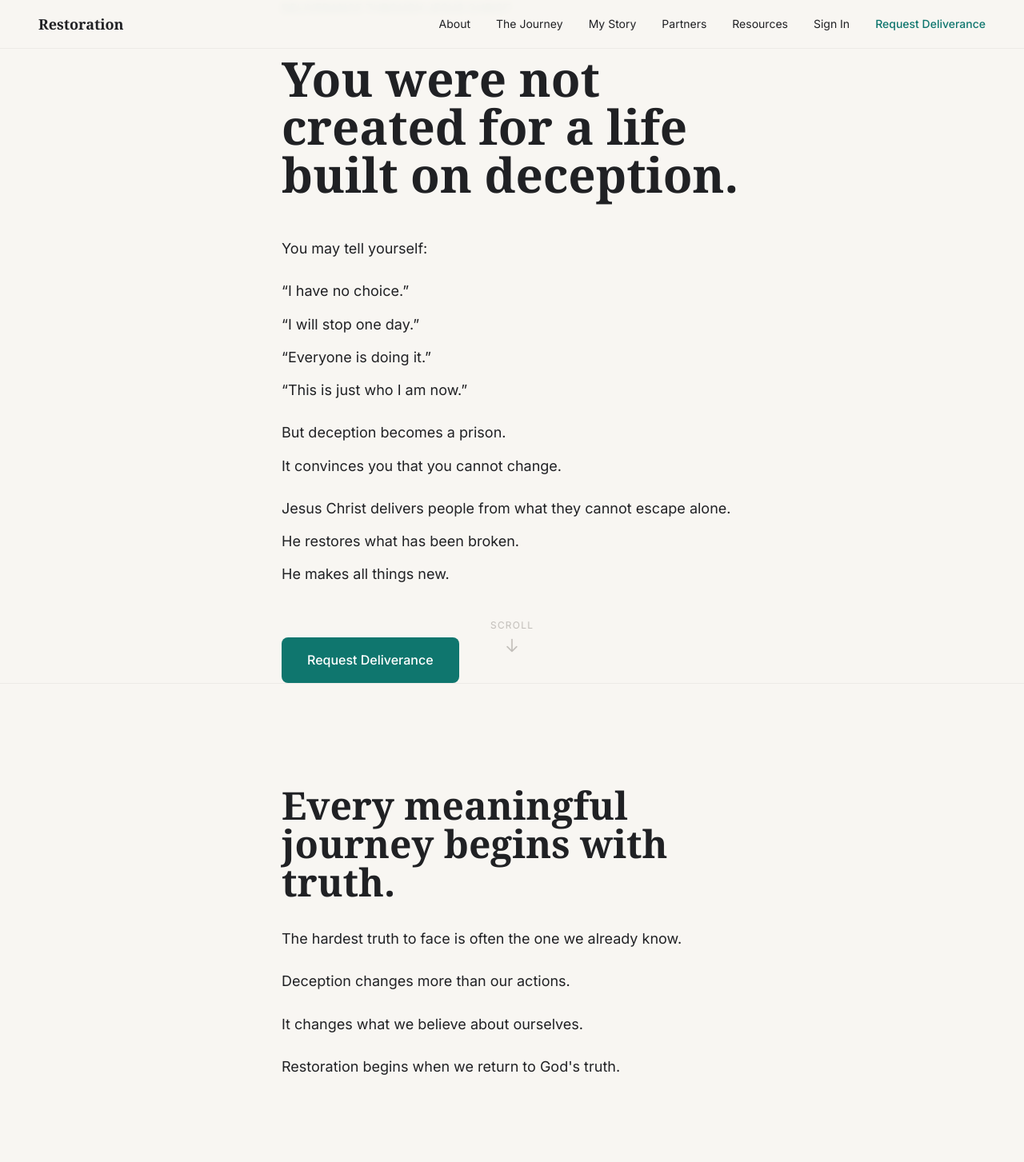
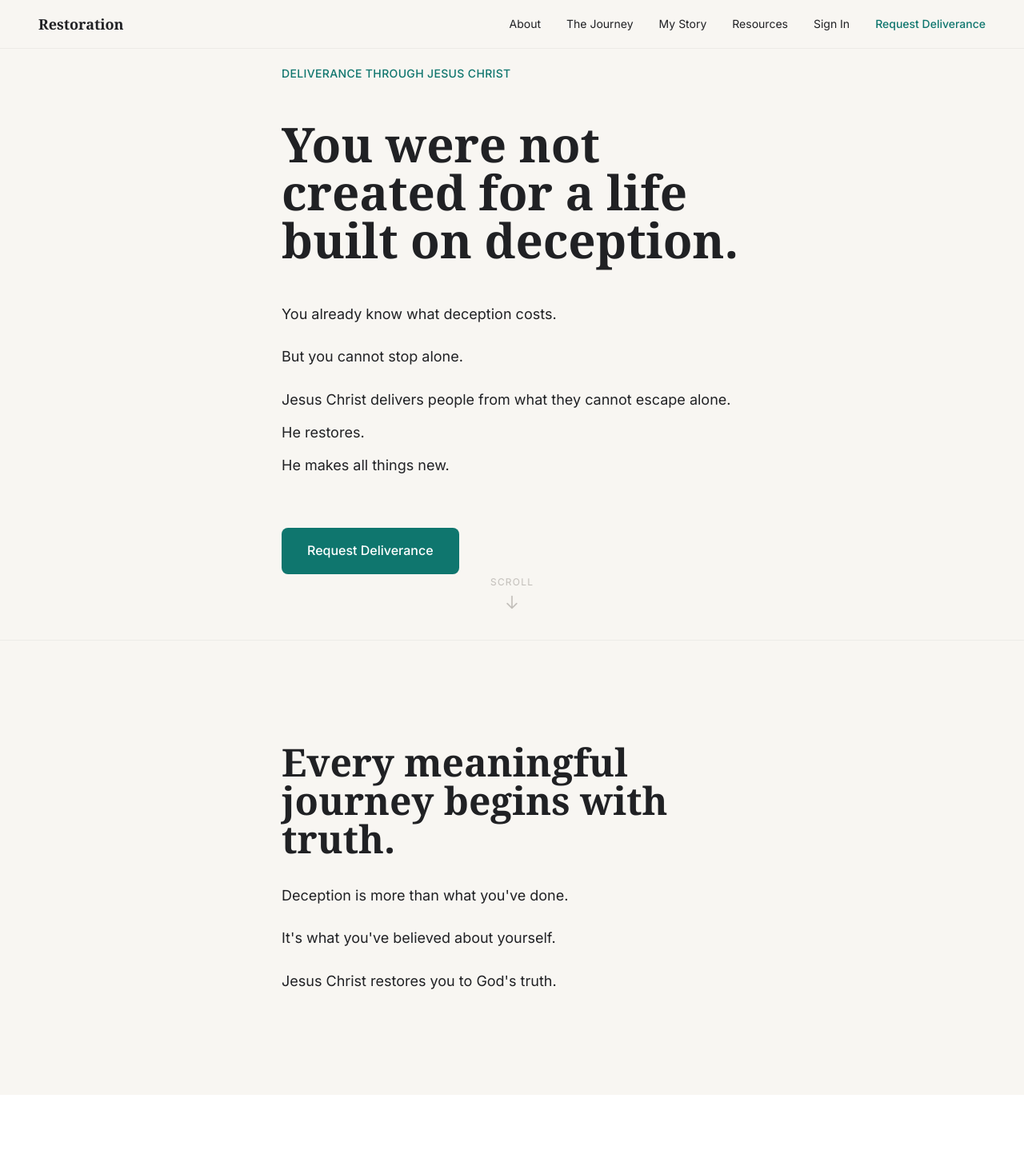
Before and after one commit to whoisjimilitan/restoration-community, a Next.js app in the folder apps/web/: page / in a window 1280 px wide. Shown: the top 1453 px of the page at 80% size. Built offline with nearby package versions, Linux system fonts and the light colour scheme; a web font is replaced by a local one.

Commit message:
refactor: Tighten copy, center Jesus Christ, remove Partners section - layout breathes with power

```diff
--- a/apps/web/src/app/components/landing/CommunitySection.tsx
+++ b/apps/web/src/app/components/landing/CommunitySection.tsx
@@ -24,28 +24,13 @@ export default function CommunitySection() {
               Restoration was never meant to happen alone.
             </p>
             <p>
-              Mentors.
-            </p>
-            <p>
-              Prayer.
-            </p>
-            <p>
-              Scripture.
-            </p>
-            <p>
-              Honest conversations.
-            </p>
-            <p>
-              Faithful encouragement.
-            </p>
-            <p>
-              Real relationships.
+              Mentors. Prayer. Scripture.
             </p>
             <p>
               Not because community replaces Christ.
             </p>
             <p>
-              Because Christ often restores people through His people.
+              Because Christ restores people through His people.
             </p>
           </div>
 
--- a/apps/web/src/app/components/landing/HeroSection.tsx
+++ b/apps/web/src/app/components/landing/HeroSection.tsx
@@ -46,31 +46,16 @@ export default function HeroSection() {
             style={{ transitionDelay: '360ms' }}
           >
             <p className="text-lg text-rc-text leading-relaxed">
-              You may tell yourself:
+              You already know what deception costs.
             </p>
             <p className="text-lg text-rc-text leading-relaxed mt-6">
-              &ldquo;I have no choice.&rdquo;
-            </p>
-            <p className="text-lg text-rc-text leading-relaxed mt-3">
-              &ldquo;I will stop one day.&rdquo;
-            </p>
-            <p className="text-lg text-rc-text leading-relaxed mt-3">
-              &ldquo;Everyone is doing it.&rdquo;
-            </p>
-            <p className="text-lg text-rc-text leading-relaxed mt-3">
-              &ldquo;This is just who I am now.&rdquo;
-            </p>
-            <p className="text-lg text-rc-text leading-relaxed mt-6">
-              But deception becomes a prison.
-            </p>
-            <p className="text-lg text-rc-text leading-relaxed mt-3">
-              It convinces you that you cannot change.
+              But you cannot stop alone.
             </p>
             <p className="text-lg text-rc-text leading-relaxed mt-6">
               Jesus Christ delivers people from what they cannot escape alone.
             </p>
             <p className="text-lg text-rc-text leading-relaxed mt-3">
-              He restores what has been broken.
+              He restores.
             </p>
             <p className="text-lg text-rc-text leading-relaxed mt-3">
               He makes all things new.
--- a/apps/web/src/app/components/landing/HonestWorkSection.tsx
+++ b/apps/web/src/app/components/landing/HonestWorkSection.tsx
@@ -16,22 +16,10 @@ export default function HonestWorkSection() {
 
           <div className="space-y-6 text-lg text-rc-text leading-relaxed">
             <p>
-              Leaving deception is only the beginning.
+              When Jesus Christ restores you, everything changes.
             </p>
             <p>
-              The Holy Spirit transforms:
-            </p>
-            <p>
-              How we work.
-            </p>
-            <p>
-              How we serve.
-            </p>
-            <p>
-              How we love.
-            </p>
-            <p>
-              How we live with integrity.
+              How you work. How you serve. How you love. How you live with integrity.
             </p>
           </div>
         </div>
--- a/apps/web/src/app/components/landing/InvitationSection.tsx
+++ b/apps/web/src/app/components/landing/InvitationSection.tsx
@@ -15,19 +15,16 @@ export default function InvitationSection() {
 
           <div className="space-y-6 text-lg text-rc-text leading-relaxed">
             <p>
-              If you are trapped in fraud, scams, or a life built on deception, Jesus Christ is calling you back to Him.
+              Jesus Christ is calling you back.
             </p>
             <p>
-              He alone delivers.
+              He alone delivers. He alone restores.
             </p>
             <p>
-              He alone restores.
+              If you are trapped in fraud, scams, or deception, this is for you.
             </p>
             <p>
-              This ministry exists to point people to Him.
-            </p>
-            <p>
-              If you are seeking Jesus Christ from another place of brokenness, you are welcome here.
+              If you are seeking Jesus from any place of brokenness, you are welcome here.
             </p>
           </div>
 
--- a/apps/web/src/app/components/landing/Navigation.tsx
+++ b/apps/web/src/app/components/landing/Navigation.tsx
@@ -24,9 +24,6 @@ export default function Navigation() {
           </Link>
           <Link href="#story" className="text-sm text-rc-text hover:text-rc-accent transition-colors duration-200">
             My Story
-          </Link>
-          <Link href="#partners" className="text-sm text-rc-text hover:text-rc-accent transition-colors duration-200">
-            Partners
           </Link>
           <Link href="#resources" className="text-sm text-rc-text hover:text-rc-accent transition-colors duration-200">
             Resources
@@ -67,9 +64,6 @@ export default function Navigation() {
             <Link href="#story" className="block text-sm text-rc-text hover:text-rc-accent transition-colors">
               My Story
             </Link>
-            <Link href="#partners" className="block text-sm text-rc-text hover:text-rc-accent transition-colors">
-              Partners
-            </Link>
             <Link href="#resources" className="block text-sm text-rc-text hover:text-rc-accent transition-colors">
               Resources
             </Link>
--- a/apps/web/src/app/components/landing/RecognitionSection.tsx
+++ b/apps/web/src/app/components/landing/RecognitionSection.tsx
@@ -13,16 +13,13 @@ export default function RecognitionSection() {
 
           <div className="space-y-6">
             <p className="text-lg text-rc-text leading-relaxed">
-              The hardest truth to face is often the one we already know.
+              Deception is more than what you&apos;ve done.
             </p>
             <p className="text-lg text-rc-text leading-relaxed">
-              Deception changes more than our actions.
+              It&apos;s what you&apos;ve believed about yourself.
             </p>
             <p className="text-lg text-rc-text leading-relaxed">
-              It changes what we believe about ourselves.
-            </p>
-            <p className="text-lg text-rc-text leading-relaxed">
-              Restoration begins when we return to God&apos;s truth.
+              Jesus Christ restores you to God&apos;s truth.
             </p>
           </div>
 
--- a/apps/web/src/app/page.tsx
+++ b/apps/web/src/app/page.tsx
@@ -9,7 +9,6 @@ import JourneySection from './components/landing/JourneySection';
 import CommunitySection from './components/landing/CommunitySection';
 import HonestWorkSection from './components/landing/HonestWorkSection';
 import InvitationSection from './components/landing/InvitationSection';
-import PartnersSection from './components/landing/PartnersSection';
 import Footer from './components/landing/Footer';
 
 export default function Home() {
@@ -40,9 +39,6 @@ export default function Home() {
 
         {/* 8. Response: Invitation */}
         <InvitationSection />
-
-        {/* 9. Partnership: Stand With Us */}
-        <PartnersSection />
       </main>
       <Footer />
     </>
```
